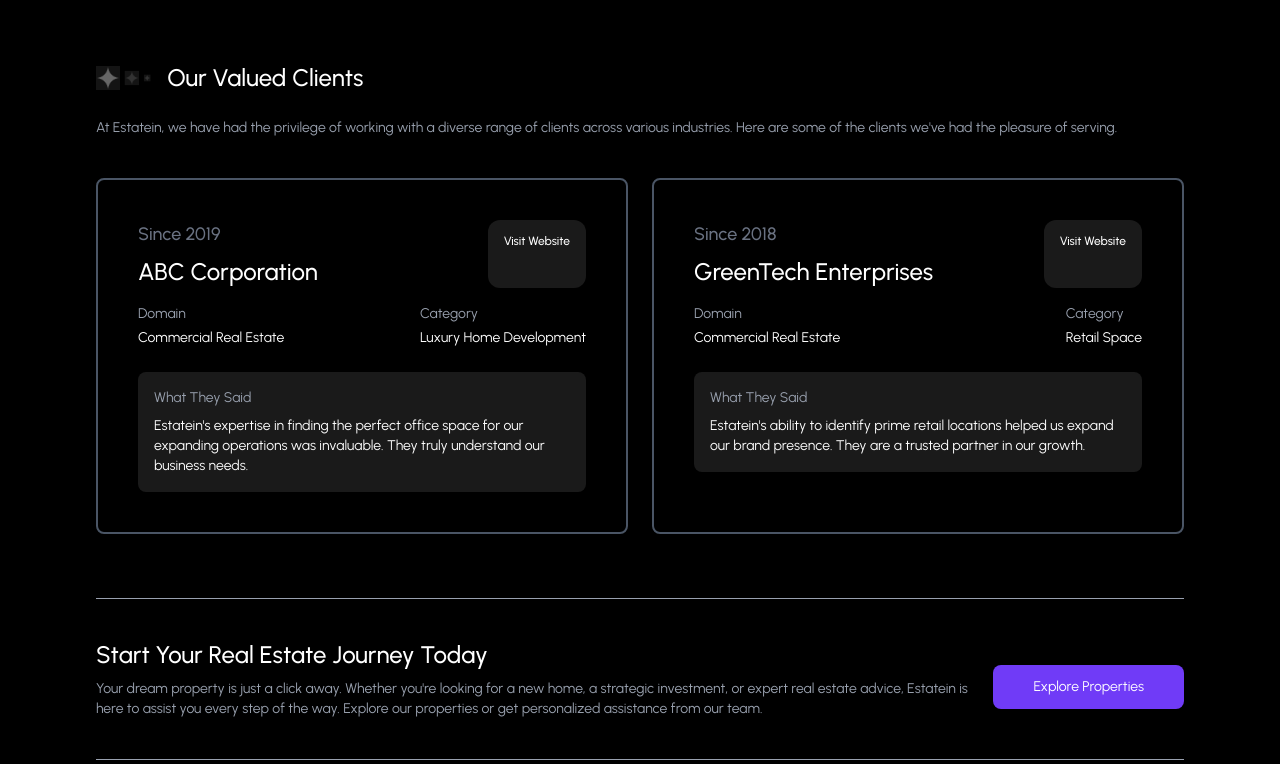
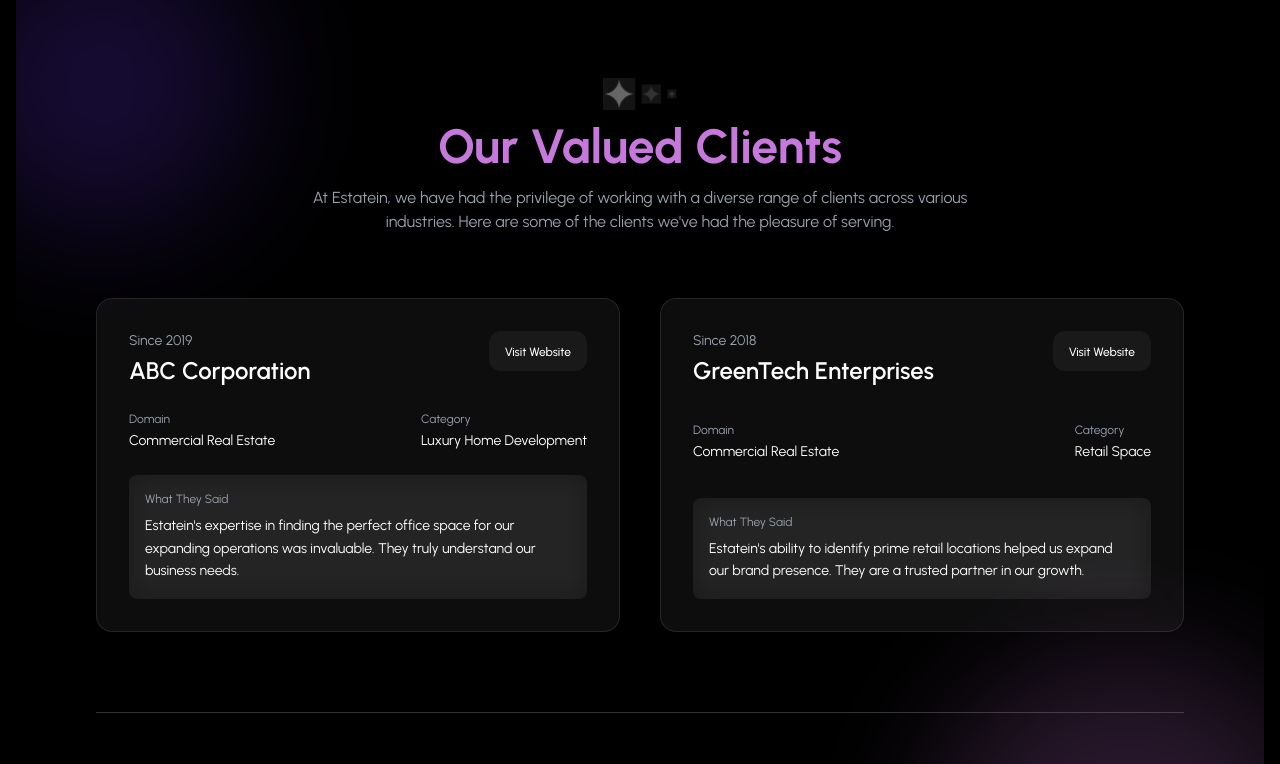
Before and after one commit to Meraj-1/REAL_ESTATE, a React app: page /about in a window 1280 px wide. Shown: the part 2339-3103 px from the top of the page. Built offline with nearby package versions, Linux system fonts and the light colour scheme; the HTML template or start-up script is replaced by a standard one.

Commit message:
change Client secttion

```diff
--- a/src/components/Clients.jsx
+++ b/src/components/Clients.jsx
@@ -1,4 +1,5 @@
 import React from "react";
+import { motion } from "framer-motion";
 import assets from "../assets/assets";
 
 const clientData = [
@@ -22,72 +23,87 @@ const clientData = [
 
 const Clients = () => {
   return (
-    <div className="bg-black text-white px-5 sm:px-10 lg:px-20 pt-16">
+    <section className="relative bg-black text-white px-5 sm:px-10 lg:px-20 py-20 overflow-hidden">
+      {/* Decorative Background */}
+      <div className="absolute -top-16 -left-16 w-[300px] h-[300px] bg-[#703BF7]/20 rounded-full blur-3xl pointer-events-none" />
+      <div className="absolute -bottom-16 -right-16 w-[400px] h-[400px] bg-[#C778DD]/20 rounded-full blur-3xl pointer-events-none" />
+
       {/* Header */}
-      <div className="flex items-center mb-6">
-        <img src={assets.star} className="h-6 mr-4" alt="star" />
-        <h1 className="text-2xl font-medium">Our Valued Clients</h1>
-      </div>
-      <p className="text-gray-400 text-sm mb-10">
-        At Estatein, we have had the privilege of working with a diverse range
-        of clients across various industries. Here are some of the clients
-        we've had the pleasure of serving.
-      </p>
+      <motion.div
+        initial={{ opacity: 0, y: 40 }}
+        whileInView={{ opacity: 1, y: 0 }}
+        transition={{ duration: 0.8 }}
+        className="flex flex-col items-center text-center mb-16"
+      >
+        <img src={assets.star} className="h-8 mb-3" alt="star" />
+        <h1 className="text-3xl sm:text-4xl lg:text-5xl font-bold text-[#C778DD] mb-4">
+          Our Valued Clients
+        </h1>
+        <p className="text-gray-400 max-w-2xl">
+          At Estatein, we have had the privilege of working with a diverse range of clients across various industries. Here are some of the clients we've had the pleasure of serving.
+        </p>
+      </motion.div>
 
       {/* Client Cards */}
-      <div className="flex flex-col md:flex-row gap-6">
+      <div className="grid grid-cols-1 md:grid-cols-2 gap-10">
         {clientData.map((client, index) => (
-          <div
+          <motion.div
             key={index}
-            className="border-2 border-gray-600 p-6 md:p-10 rounded-lg flex-1 flex flex-col"
+            initial={{ opacity: 0, y: 20 }}
+            whileInView={{ opacity: 1, y: 0 }}
+            transition={{ duration: 0.6, delay: index * 0.2 }}
+            whileHover={{ scale: 1.03, y: -5 }}
+            className="bg-white/5 border border-white/10 backdrop-blur-xl rounded-2xl p-8 flex flex-col justify-between hover:shadow-[#C778DD]/50 transition"
           >
-            <div className="flex justify-between mb-4">
+            <div className="flex justify-between items-start mb-6">
               <div>
-                <p className="text-lg text-gray-500 font-medium">Since {client.since}</p>
-                <h2 className="text-2xl font-medium mt-2">{client.name}</h2>
+                <p className="text-gray-400 text-sm">Since {client.since}</p>
+                <h2 className="text-white text-2xl font-semibold mt-1">{client.name}</h2>
               </div>
-              <div className="bg-[#1A1A1A] rounded-xl px-4 py-2">
-                <button className="text-xs font-medium">Visit Website</button>
+              <div className="bg-white/5 px-4 py-2 rounded-xl hover:bg-[#C778DD]/20 transition cursor-pointer">
+                <button className="text-xs font-medium text-white">Visit Website</button>
               </div>
             </div>
 
-            <div className="flex flex-col md:flex-row justify-between mb-6 gap-4">
+            <div className="flex flex-col sm:flex-row justify-between gap-4 mb-6">
               <div>
-                <p className="text-sm text-gray-400">Domain</p>
+                <p className="text-gray-400 text-xs">Domain</p>
                 <p className="text-sm mt-1">{client.domain}</p>
               </div>
               <div>
-                <p className="text-sm text-gray-400">Category</p>
+                <p className="text-gray-400 text-xs">Category</p>
                 <p className="text-sm mt-1">{client.category}</p>
               </div>
             </div>
 
-            <div className="p-4 bg-[#1A1A1A] rounded-lg">
-              <p className="text-sm text-gray-400 mb-2">What They Said</p>
-              <p className="text-white text-sm">{client.testimonial}</p>
+            <div className="p-4 bg-white/5 backdrop-blur-md rounded-lg">
+              <p className="text-gray-400 text-xs mb-2">What They Said</p>
+              <p className="text-white text-sm leading-relaxed">{client.testimonial}</p>
             </div>
-          </div>
+          </motion.div>
         ))}
       </div>
 
       {/* CTA Section */}
-      <div className="border-t border-b border-gray-400 mt-16 flex flex-col md:flex-row justify-between items-center gap-6 py-10">
+      <motion.div
+        initial={{ opacity: 0, y: 20 }}
+        whileInView={{ opacity: 1, y: 0 }}
+        transition={{ duration: 0.8, delay: 0.3 }}
+        className="mt-20 border-t border-b border-white/20 py-12 flex flex-col md:flex-row justify-between items-center gap-6"
+      >
         <div className="flex-1">
-          <h2 className="text-2xl font-medium mb-2">Start Your Real Estate Journey Today</h2>
-          <p className="text-sm text-gray-400">
-            Your dream property is just a click away. Whether you're looking for a
-            new home, a strategic investment, or expert real estate advice, Estatein
-            is here to assist you every step of the way. Explore our properties or
-            get personalized assistance from our team.
+          <h2 className="text-2xl sm:text-3xl font-semibold mb-3">Start Your Real Estate Journey Today</h2>
+          <p className="text-gray-400 text-sm sm:text-base leading-relaxed">
+            Your dream property is just a click away. Whether you're looking for a new home, a strategic investment, or expert real estate advice, Estatein is here to assist you every step of the way.
           </p>
         </div>
         <div>
-          <button className="bg-[#703BF7] px-10 py-3 rounded-lg text-white text-sm mt-4">
+          <button className="bg-gradient-to-r from-[#C778DD] to-[#703BF7] px-10 py-3 rounded-lg text-white font-semibold hover:scale-105 hover:shadow-lg transition">
             Explore Properties
           </button>
         </div>
-      </div>
-    </div>
+      </motion.div>
+    </section>
   );
 };
 
```
